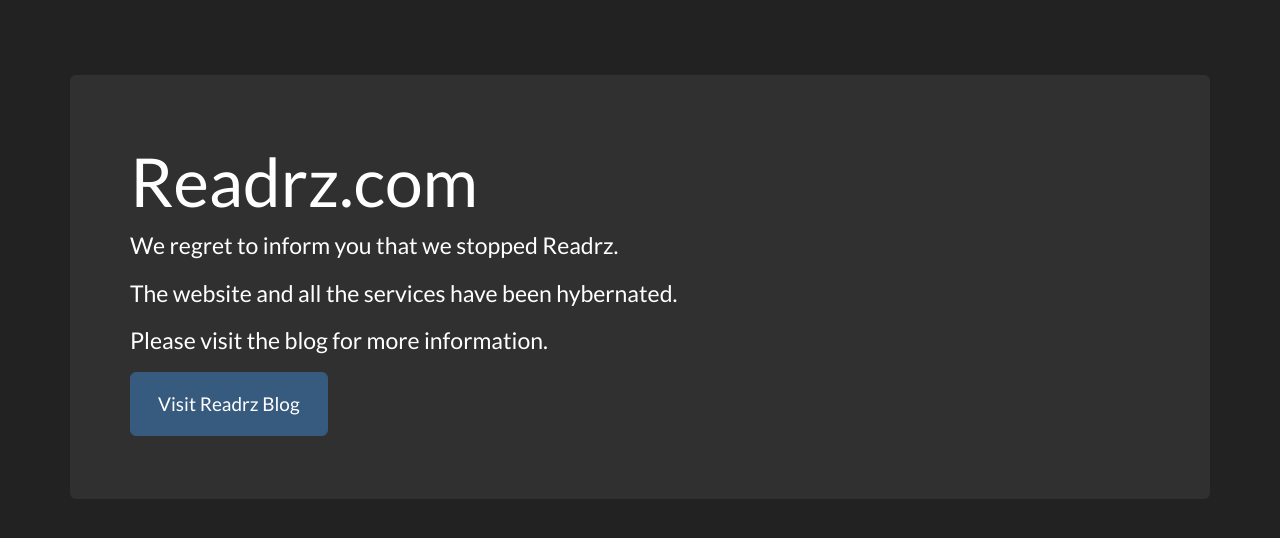
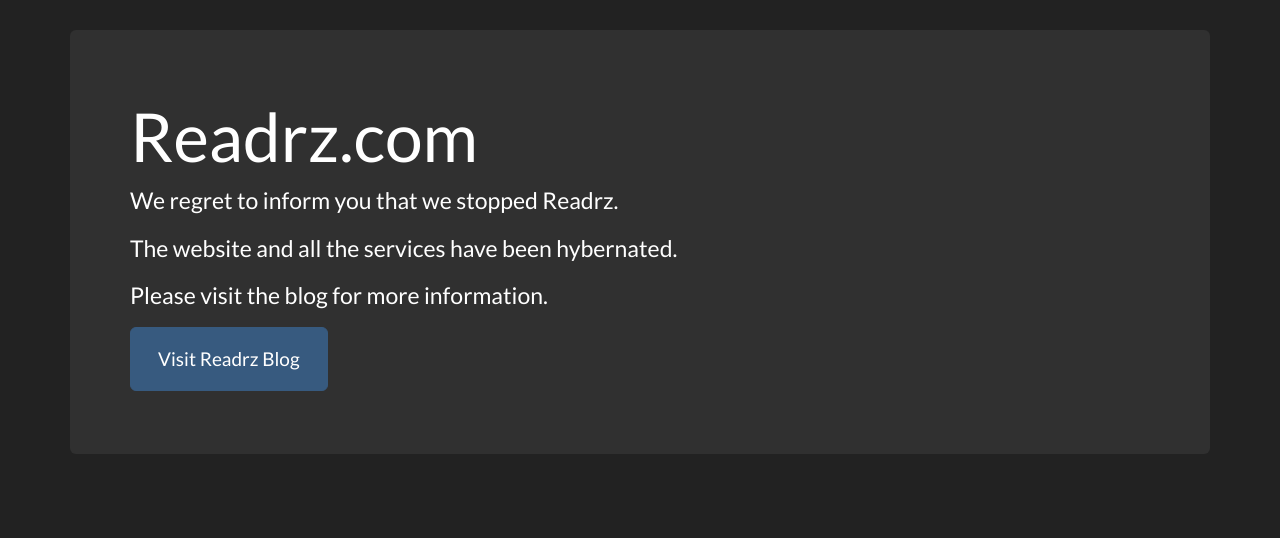
Before and after one commit to akuz/readrz-stub, a Jekyll site: the page built from index.html, in a window 1280 px wide. Shown: the top 538 px of the page. Built offline with Jekyll 4.4.1, drawn with Linux system fonts in a browser that asks for light colours.

Commit message:
Top margin.

```diff
--- a/index.html
+++ b/index.html
@@ -2,7 +2,7 @@
 layout: default
 ---
 
-<div class="jumbotron" style="margin-top: 5em">
+<div class="jumbotron" style="margin-top: 2em">
   <h1>Readrz.com</h1>
   <p>We regret to inform you that we stopped Readrz.</p>
   <p>The website and all the services have been hybernated.</p>
```
